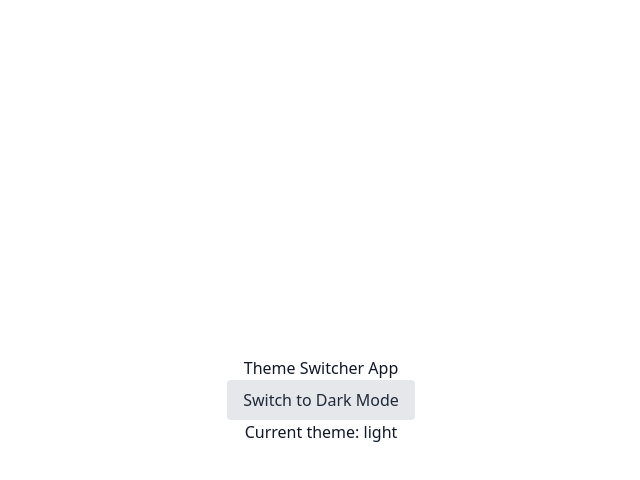
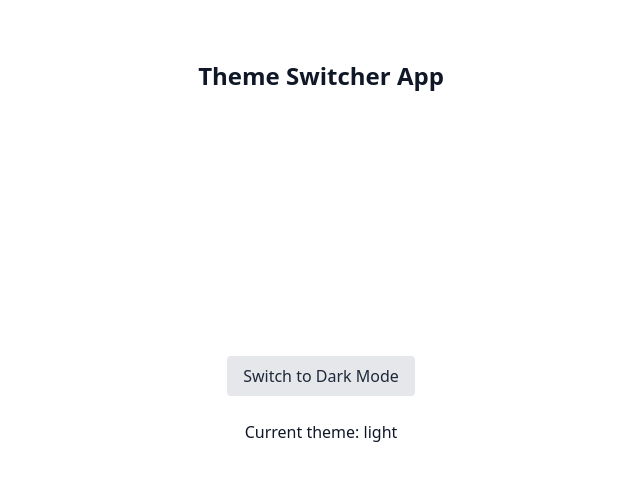
Before and after one commit to TeluadOat/theme-switcher-app, a React (Vite) app: page / in a window 1280 px wide. Shown: the top 480 px of the page, without its empty margins (319-959 px from the left). Built offline with nearby package versions, Linux system fonts and the light colour scheme.

Commit message:
style:  update H1 with uppercase and improved typography

```diff
--- a/src/App.jsx
+++ b/src/App.jsx
@@ -7,8 +7,8 @@ import './App.css'
 function App() {
   const { theme } = useContext(ThemeContext);
   return (
-    <div className={`min-h-screen flex flex-col items-center justify-center transition-colors ${theme === "light" ? "bg-white text-gray-900" : "bg-gray-900 text-white"}`}>
-      <h1>Theme Switcher App</h1>
+    <div className={`min-h-screen flex flex-col gap-6 justify-center items-center transition-colors ${theme === "light" ? "bg-white text-gray-900" : "bg-gray-900 text-white"}`}>
+      <h1 className='text-2xl font-bold absolute top-15'>Theme Switcher App</h1>
       <ThemeToggle />
       <p>Current theme: {theme} </p>
     </div>
```
